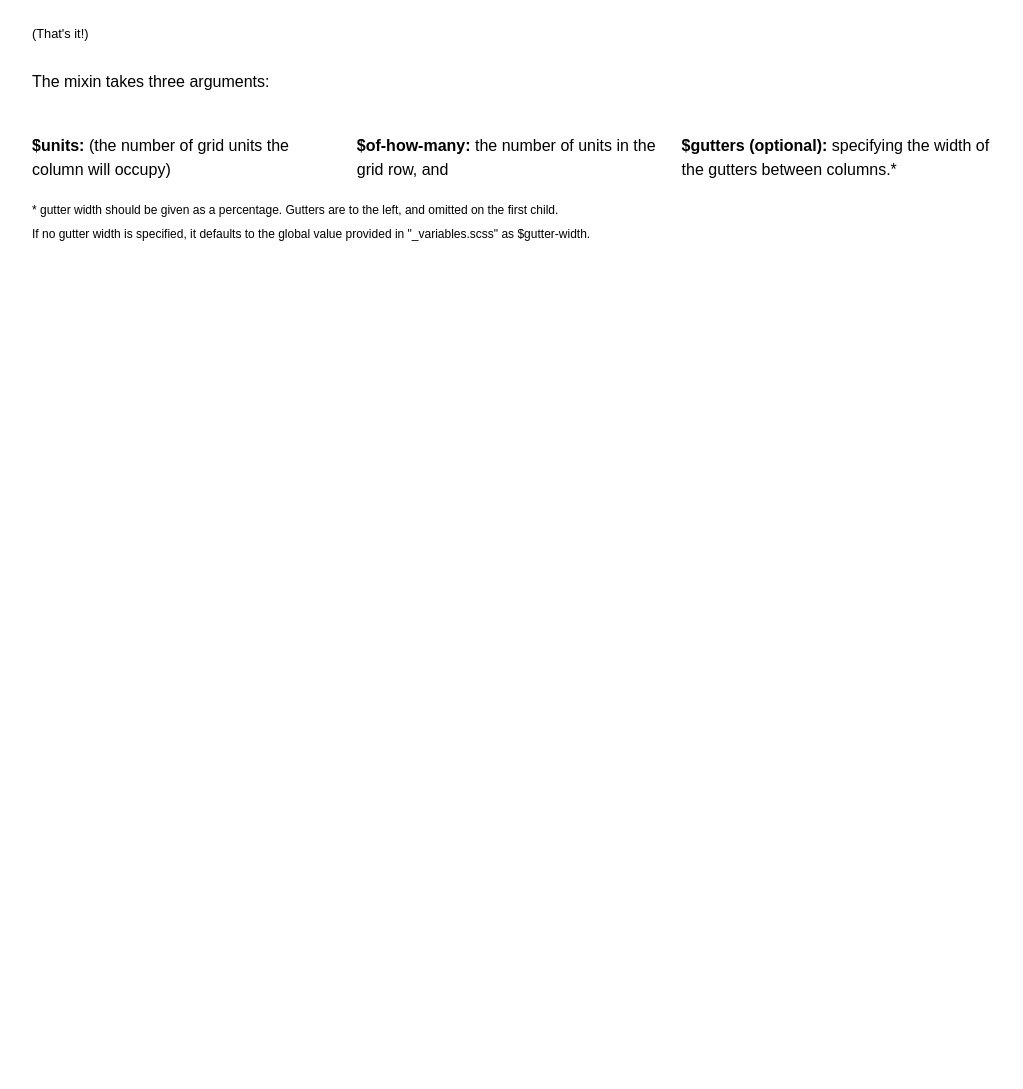
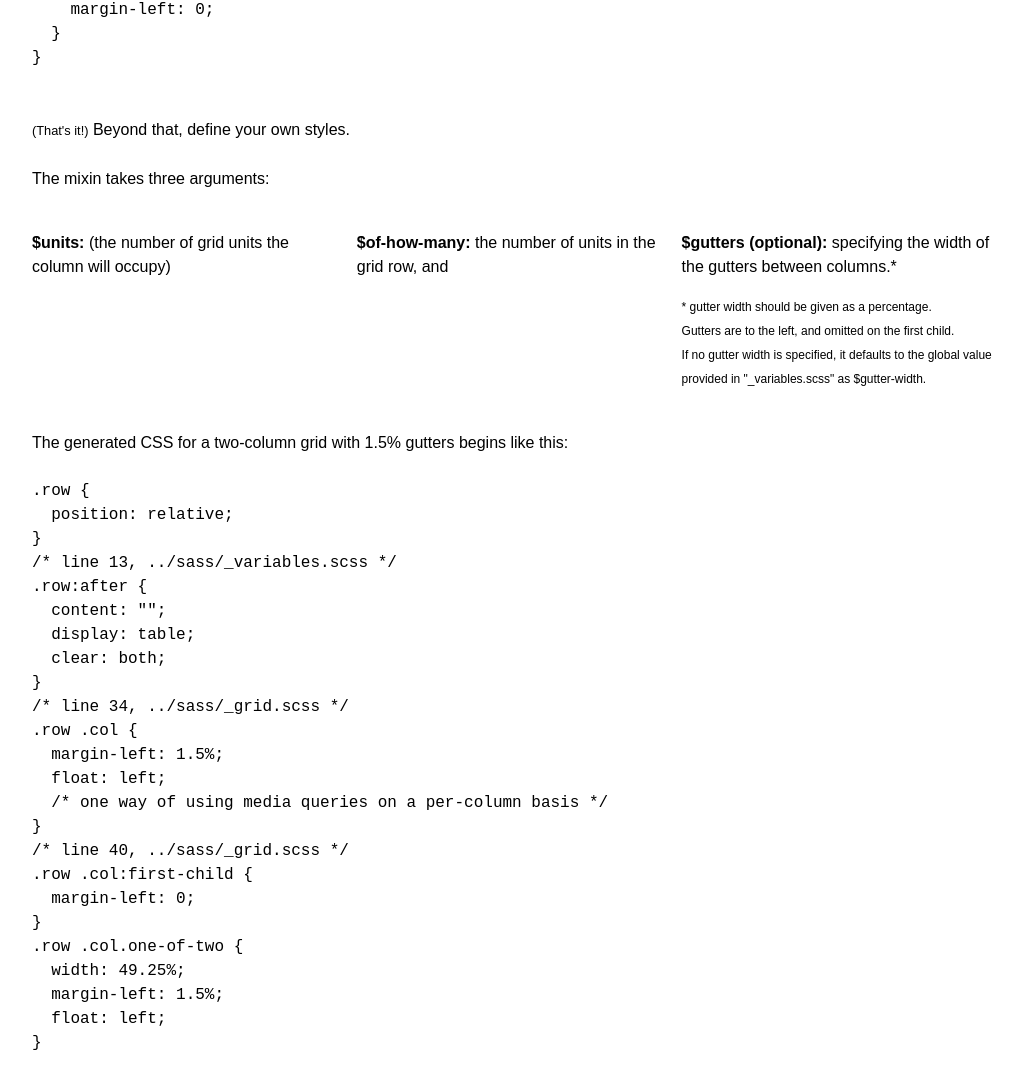
Before and after one commit to andosteinmetz/sass_grundrisse, a plain HTML site: page index.html in a window 1280 px wide. Shown: the part 747-1836 px from the top of the page, without its empty margins (128-1151 px from the left). Before the commit the page ends 1009 px from the top, so only its background shows below. Drawn offline with Linux system fonts and the light colour scheme.

Commit message:
more documentation

```diff
--- a/index.html
+++ b/index.html
@@ -21,7 +21,10 @@
     <section class="wrapper">
         <div class="row">
             <div class="col">
+                <p>The code was written with the following goals in mind:</p>
                 <ul>
+                    <li>Restrict the styles associated with the grid to dividing the screen along its x-axis.</li>
+                    <li>Minimum markup required to implement the grid. Only two elements: a <span class="mono">row</span> and any number of <span class="mono">cols</span> are required.</li>
                     <li>Rather than supplying a predefined grid, these tools allow you to make your own grids as you need them.</li>
                     <li>Responsive rules can be declared on a per-column or per-row basis, as preferred.</li>
                     <li>The generated styles are percentage-based, and will scale either to the window, or to their parent element.</li>
@@ -41,7 +44,7 @@
 }
                 </pre>
 
-                <p><small>(That's it!)</small></p>
+                <p><small>(That's it!)</small> Beyond that, define your own styles.</p>
 
                 <p>The mixin takes three arguments:</p>
             </div>
@@ -51,9 +54,45 @@
             <div class="col one-of-three"><strong>$of-how-many:</strong> the number of units in the grid row, and</div>
             <div class="col one-of-three"><strong>$gutters (optional):</strong> specifying the width of the gutters between columns.*</div>
         </div>
-        <aside>* gutter width should be given as a percentage. Gutters are to the left, and omitted on the first child.<br>
-            If no gutter width is specified, it defaults to the global value provided in "_variables.scss" as $gutter-width.
-        </aside>
+        <div class="row">
+            <div class="col one-of-three"></div>
+            <div class="col one-of-three"></div>
+            <div class="col one-of-three"><aside>* gutter width should be given as a percentage.<br>
+                Gutters are to the left, and omitted on the first child.<br>
+                If no gutter width is specified, it defaults to the global value provided in "_variables.scss" as $gutter-width.
+            </aside></div>
+        </div>
+
+    </section>
+
+    <section class="wrapper">
+        <p>The generated CSS for a two-column grid with 1.5% gutters begins like this:</p>
+        <pre>
+.row {
+  position: relative;
+}
+/* line 13, ../sass/_variables.scss */
+.row:after {
+  content: "";
+  display: table;
+  clear: both;
+}
+/* line 34, ../sass/_grid.scss */
+.row .col {
+  margin-left: 1.5%;
+  float: left;
+  /* one way of using media queries on a per-column basis */
+}
+/* line 40, ../sass/_grid.scss */
+.row .col:first-child {
+  margin-left: 0;
+}
+.row .col.one-of-two {
+  width: 49.25%;
+  margin-left: 1.5%;
+  float: left;
+}
+        </pre>
     </section>
 
     <section class="row wrapper">
--- a/sass/main.scss
+++ b/sass/main.scss
@@ -34,3 +34,7 @@
 aside{
   font-size: .75em;
 }
+
+.mono{
+  font-family: monospace, monospace;
+}
```
Also changed, not shown: stylesheets/main.css.
